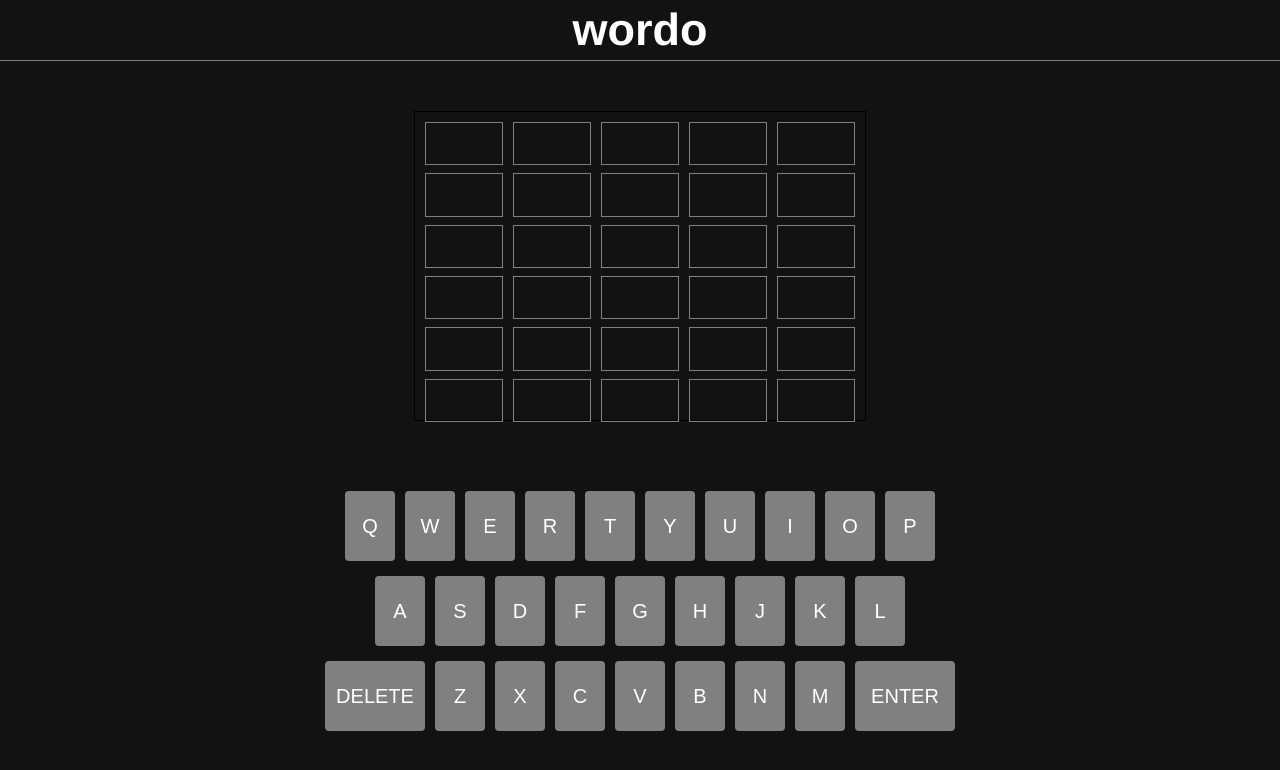
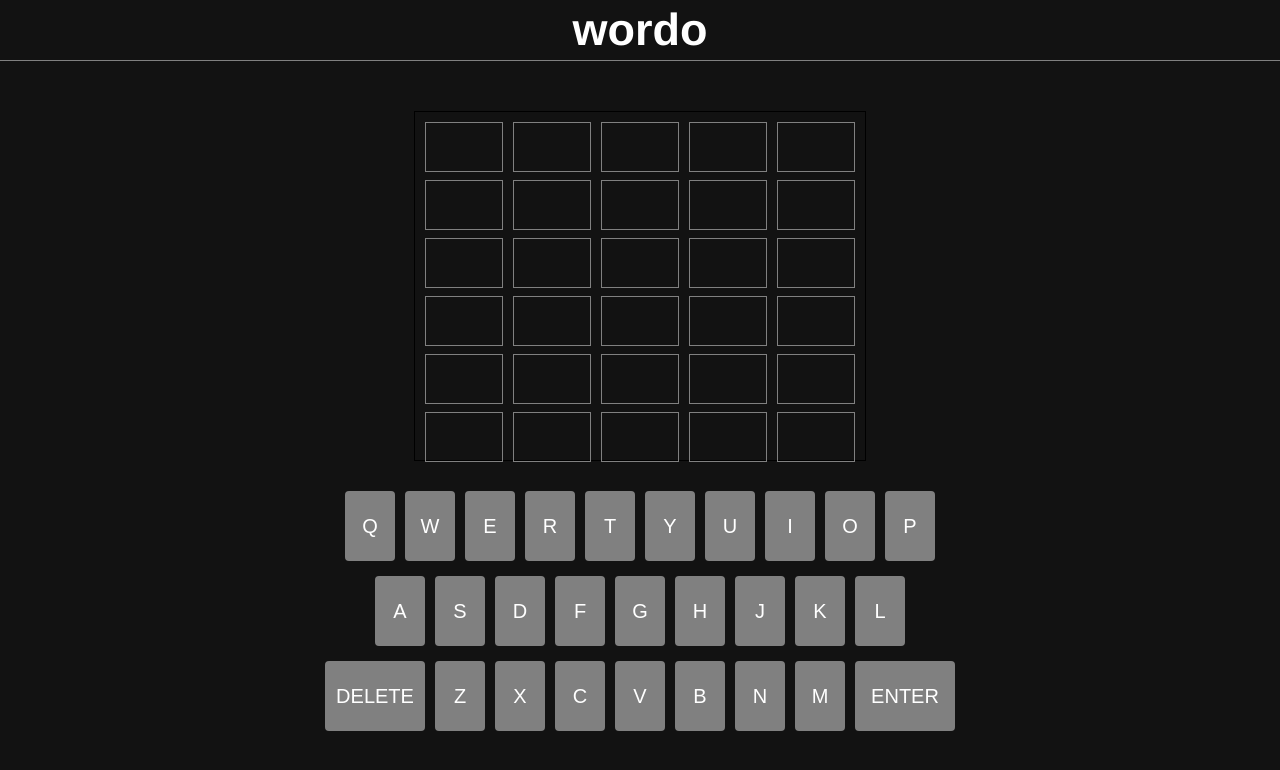
Before and after one commit to EhsanKhalid123/SEPM-2210-2C-WORDLE, a React (Create React App) app in the folder sepm-wordle/: page / in a window 1280 px wide. Shown: the top 770 px of the page. Built offline with nearby package versions, Linux system fonts and the light colour scheme.

Commit message:
fixed board grid

```diff
--- a/sepm-wordle/src/App.css
+++ b/sepm-wordle/src/App.css
@@ -39,7 +39,7 @@ nav h1 {
 
 .board {
   width: 450px;
-  height: 550px;
+  height: 600px;
   border: 1px solid black;
   display: flex;
   flex-direction: column;
@@ -80,7 +80,7 @@ nav h1 {
 .keyboard {
   width: 700px;
   height: 300px;
-  margin-top: 60px;
+  margin-top: 20px;
 }
 
 .firstLine {
```
